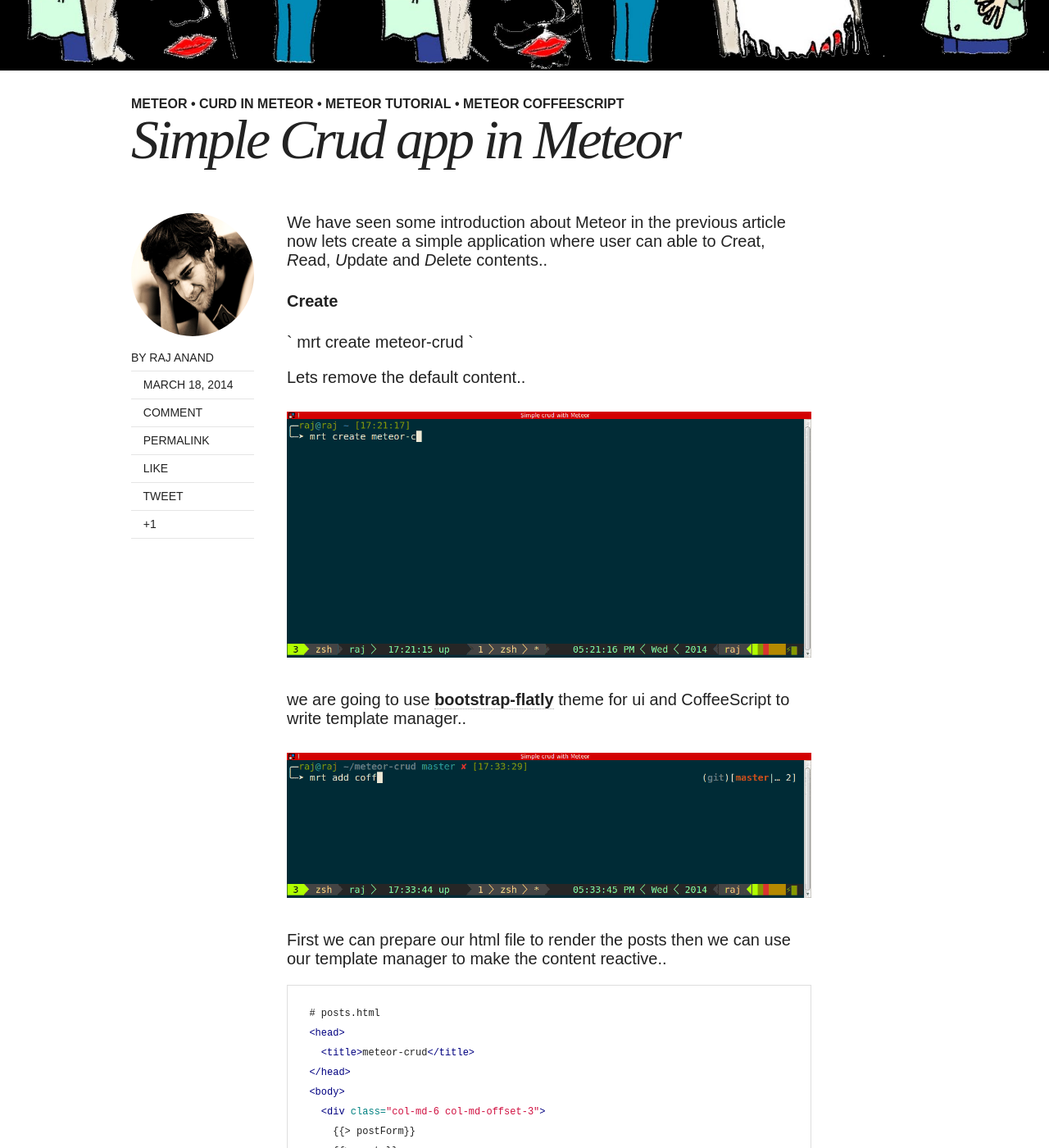
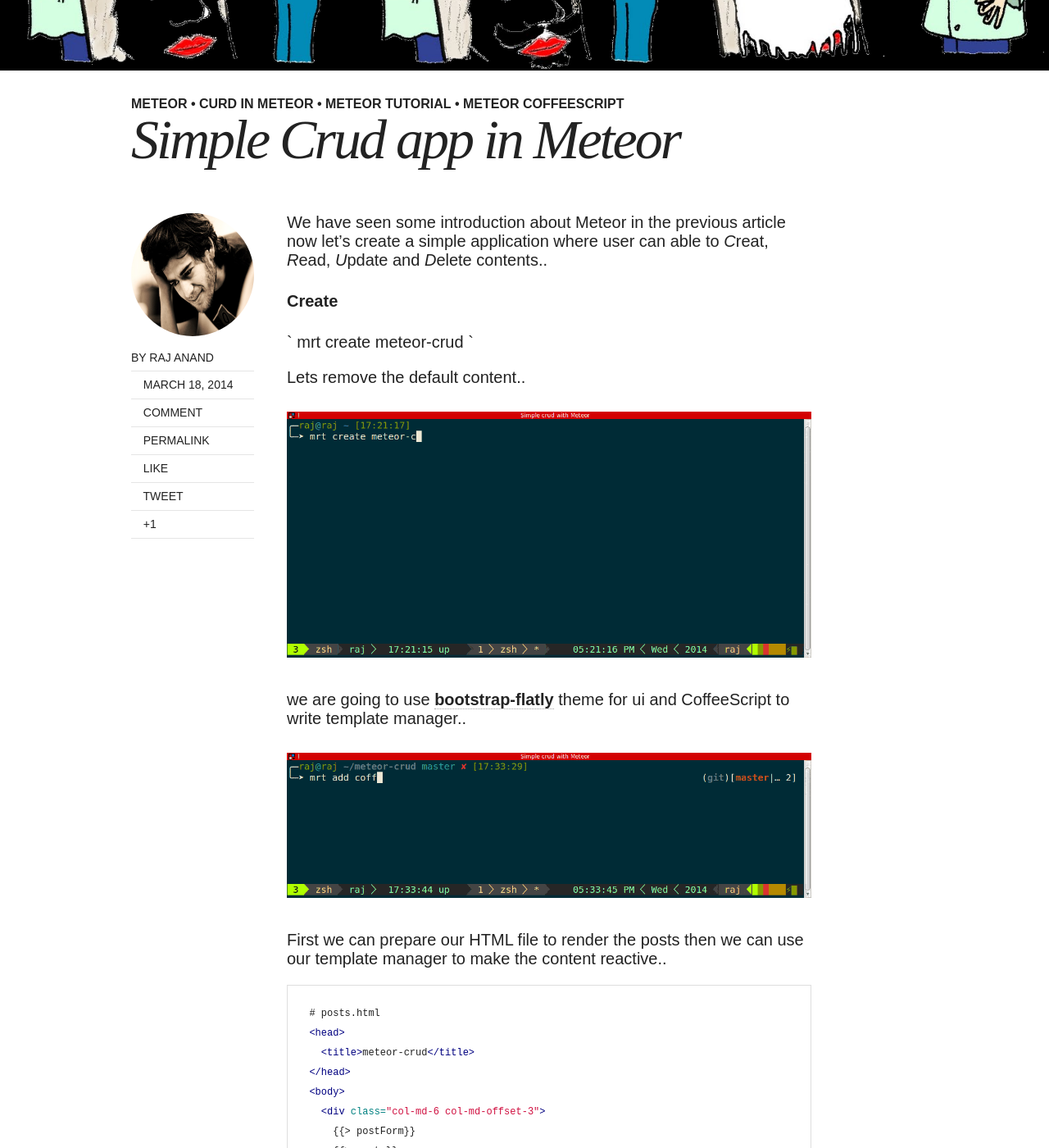
Before and after one commit to rajanand02/rajanand02.github.io, a Jekyll site: the page built from _posts/2014-03-18-Simple-crud-app-in-meteor.md, in a window 1280 px wide and 1400 px high, scrolled down 549 px. Shown: the whole window at 82% size. Built offline with Jekyll 4.4.1, drawn with Linux system fonts in a browser that asks for light colours; nearby versions of some CDN libraries; comment, search, counter and statistics services are not loaded; some of the changed text lies outside the part shown.

Commit message:
fix typo in simple crud app post

```diff
--- a/_posts/2014-03-18-Simple-crud-app-in-meteor.md
+++ b/_posts/2014-03-18-Simple-crud-app-in-meteor.md
@@ -3,14 +3,14 @@
 title: "Simple Crud app in Meteor"
 category: articles
 tags: [meteor,curd in meteor,meteor tutorial,meteor coffeescript]
-description: "Crud in Meteor using coffeescript and twitter-bootstrap"
+description: "Crud in Meteor using CoffeeScript and twitter-bootstrap"
 image:
   feature: CRUD.png
 comments: true
 share: true
 ---
 
-We have seen some introduction about Meteor in the previous article now lets create a simple application where user can able to *C*reat, *R*ead, *U*pdate and *D*elete contents..
+We have seen some introduction about Meteor in the previous article now let's create a simple application where user can able to *C*reat, *R*ead, *U*pdate and *D*elete contents..
 
 
 
@@ -30,7 +30,7 @@
   <img src ="/images/coffee-bootstrap.gif">
 </figure>
 
-First we can prepare our html file to render the posts then we can use our template manager to make the content reactive..
+First we can prepare our HTML file to render the posts then we can use our template manager to make the content reactive..
 
 
 {% highlight html %}
@@ -150,7 +150,7 @@
   </a>
 </figure>
 
-Lets add a bootstrap navigation bar before our *postForm* template to make the app more elegant..
+Let's add a bootstrap navigation bar before our *postForm* template to make the app more elegant..
 
 ##### navbar
 
@@ -191,9 +191,9 @@
 
 Its time to make our static html template reactive using our posts.coffee template manager ..
 
-First lets create a MongoDB collection to hold the posts in the database..
+First let's create a MongoDB collection to hold the posts in the database..
 {% highlight ruby %}
-Post = new Meteor.Collection "post"
+@Post = new Meteor.Collection "post"
 
 if Meteor.isClient
   ...
@@ -323,7 +323,7 @@
 
 This would be our final post.coffee template manager..
 {% highlight ruby%}
-  Post = new Meteor.Collection("post")
+  @Post = new Meteor.Collection("post")
   if Meteor.isClient
     # create
     Template.postForm.events
```
Also changed, not shown: other parts of _posts/2014-03-18-Simple-crud-app-in-meteor.md (+2 -2 lines).
